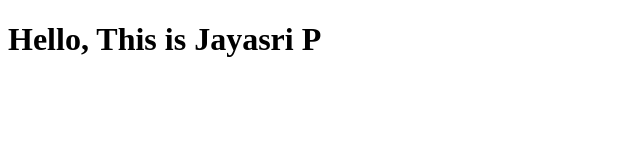
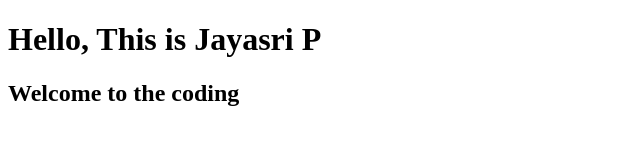
Before and after one commit to jayaporalla/Git_Pratice, a plain HTML site: page index.html in a window 1280 px wide. Shown: the whole page, without its empty margins (0-640 px from the left). Drawn offline with Linux system fonts and the light colour scheme.

Commit message:
Changes made in index.html

```diff
--- a/index.html
+++ b/index.html
@@ -7,5 +7,6 @@
 </head>
 <body>
     <h1>Hello, This is Jayasri P</h1>
+    <h2>Welcome to the coding</h2>
 </body>
 </html>
```
